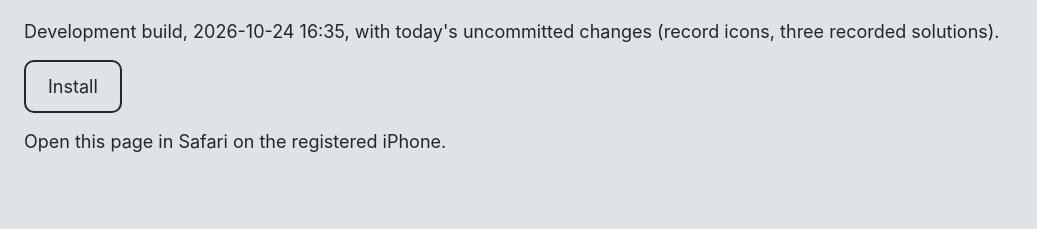
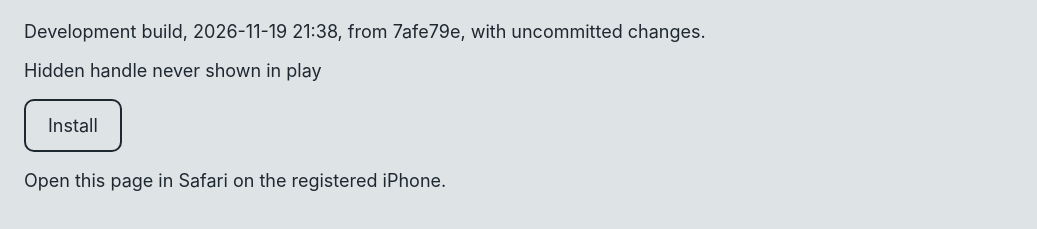
Before and after one commit to ykovenskiy-hub/unlatch-builds, a plain HTML site: page index.html in a window 1280 px wide. Shown: the part 95-324 px from the top of the page, without its empty margins (0-1037 px from the left). Drawn offline with Linux system fonts and the light colour scheme.

Commit message:
Build 2026-11-19 21:38 from 7afe79e

```diff
--- a/index.html
+++ b/index.html
@@ -1,3 +1,3 @@
 <!doctype html><html><head><meta charset="utf-8"><meta name="viewport" content="width=device-width, initial-scale=1"><title>Unlatched build</title>
 <style>body{font:18px -apple-system,sans-serif;margin:48px 24px;background:#DEE3E6;color:#1e2830}a{display:inline-block;padding:14px 22px;border:2px solid #1e2830;border-radius:10px;color:#1e2830;text-decoration:none}</style></head>
-<body><h1>Unlatched</h1><p>Development build, 2026-10-24 16:35, with today's uncommitted changes (record icons, three recorded solutions).</p><p><a href="itms-services://?action=download-manifest&amp;url=https://ykovenskiy-hub.github.io/unlatch-builds/manifest.plist">Install</a></p><p>Open this page in Safari on the registered iPhone.</p></body></html>
+<body><h1>Unlatched</h1><p>Development build, 2026-11-19 21:38, from 7afe79e, with uncommitted changes.</p><p>Hidden handle never shown in play</p><p><a href="itms-services://?action=download-manifest&amp;url=https://ykovenskiy-hub.github.io/unlatch-builds/manifest.plist">Install</a></p><p>Open this page in Safari on the registered iPhone.</p></body></html>
```
Also changed, not shown: 2 other files.
